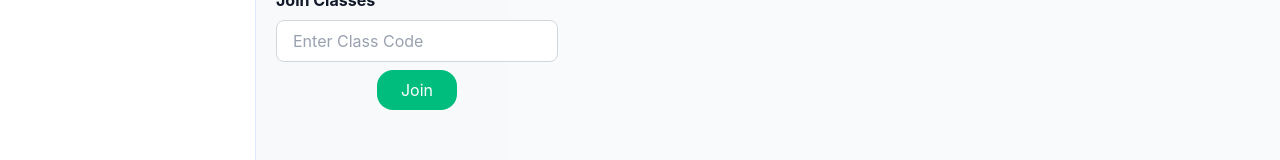
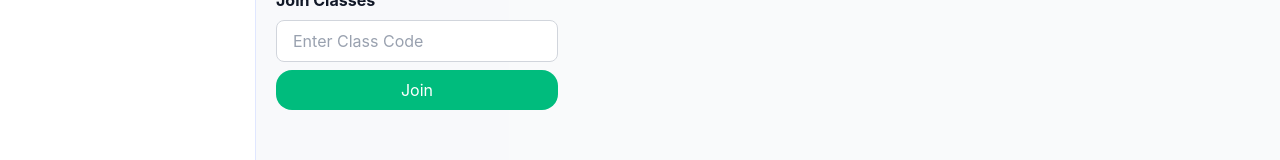
Before and after one commit to subrataroy912/Campus-Mind, a React (Vite) app: page /dashboard in a window 1280 px wide. Shown: the part 444-604 px from the top of the page. Built offline with nearby package versions, Linux system fonts and the light colour scheme.

Commit message:
Added functionality inside dashboard

```diff
--- a/src/components/dashboard/DashboardHomeView.jsx
+++ b/src/components/dashboard/DashboardHomeView.jsx
@@ -21,7 +21,7 @@ function DashboardHomeView() {
             <input type='text'
               placeholder='Enter Class Code'
               className='block px-4 py-2 w-full bg-white border border-gray-300 text-gray-900 placeholder-gray-400 focus:outline-none focus:ring-1 focus:ring-blue-500 rounded-lg' />
-            <button className='block mx-auto rounded-2xl bg-emerald-500 px-6 py-2 text-white cursor-pointer'>Join</button>
+            <button className='block mx-full rounded-2xl bg-emerald-500 px-6 py-2 text-white cursor-pointer'>Join</button>
           </div>
         </div>
       </div>
```
